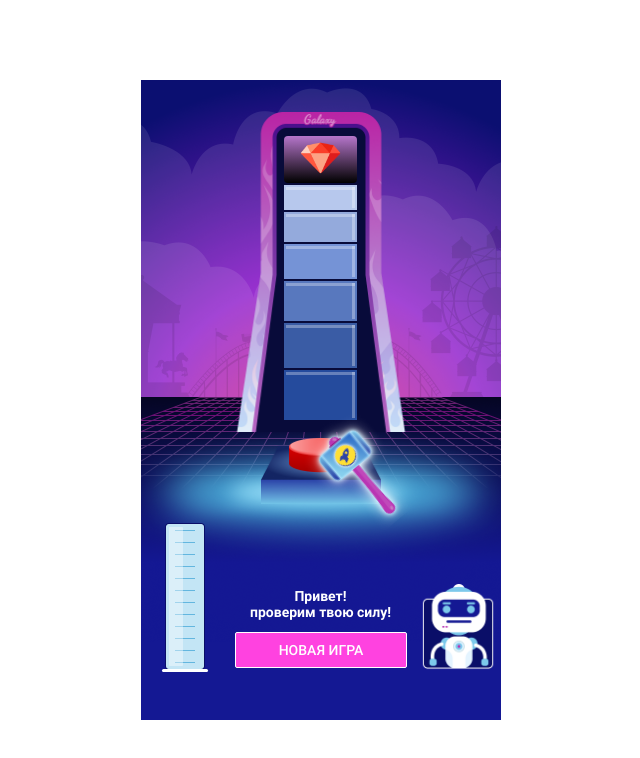
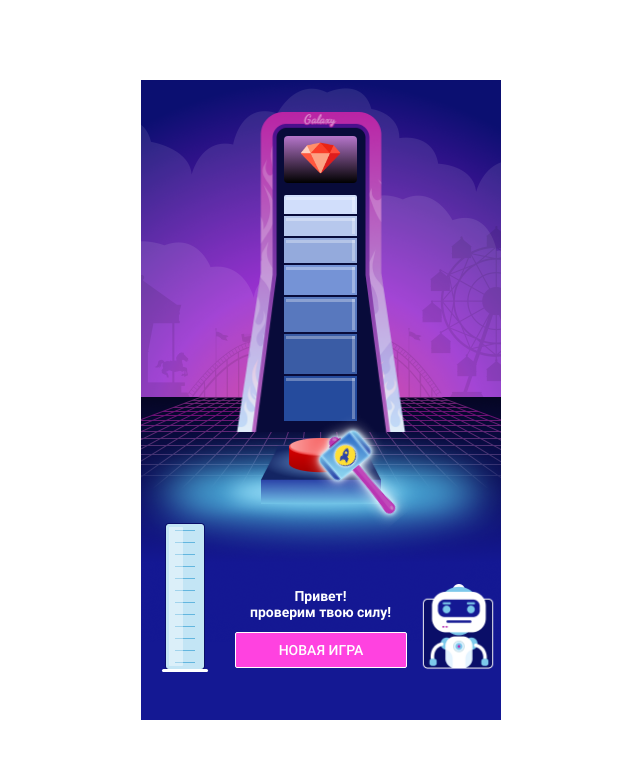
Before and after one commit to SmokeGuap/power-game, a React (Vite) app: page / in a window 1280 px wide. Shown: the top 758 px of the page, without its empty margins (319-959 px from the left). Built offline with nearby package versions, Linux system fonts and the light colour scheme.

Commit message:
add 7 block and add delay on change bg-color blocks

```diff
--- a/src/components/ImageComponents/Measure/Measure.module.scss
+++ b/src/components/ImageComponents/Measure/Measure.module.scss
@@ -19,6 +19,7 @@
 
 .levelRuby {
   height: 47px;
+  margin-bottom: 10px;
   border-radius: 4px;
   background: $rubyBackground;
 }
@@ -66,56 +67,59 @@
     height: calc(100% - 4px);
     background: $blockGlow;
   }
-  &:nth-of-type(1) {
-    height: 24px;
+
+  &:nth-of-type(2) {
+    border-top-left-radius: 2px;
+    border-top-right-radius: 2px;
+    height: 19px;
     background-color: $block1;
   }
-  &:nth-of-type(2) {
-    height: 25px;
+  &:nth-of-type(3) {
+    height: 20px;
     background-color: $block2;
   }
-  &:nth-of-type(3) {
-    height: 30px;
+  &:nth-of-type(4) {
+    height: 25px;
     background-color: $block3;
   }
-  &:nth-of-type(4) {
-    height: 35px;
+  &:nth-of-type(5) {
+    height: 30px;
     background-color: $block4;
   }
-  &:nth-of-type(5) {
-    height: 40px;
+  &:nth-of-type(6) {
+    height: 35px;
     background-color: $block5;
   }
-  &:nth-of-type(6) {
-    height: 45px;
+  &:nth-of-type(7) {
+    height: 40px;
     background-color: $block6;
   }
-  &:nth-of-type(7) {
-    height: 50px;
+  &:nth-of-type(8) {
+    height: 45px;
     background-color: $block7;
   }
 }
 
 .levelActive {
-  &:nth-of-type(1) {
+  &:nth-of-type(2) {
     background-color: $blockActive1;
   }
-  &:nth-of-type(2) {
+  &:nth-of-type(3) {
     background-color: $blockActive2;
   }
-  &:nth-of-type(3) {
+  &:nth-of-type(4) {
     background-color: $blockActive3;
   }
-  &:nth-of-type(4) {
+  &:nth-of-type(5) {
     background-color: $blockActive4;
   }
-  &:nth-of-type(5) {
+  &:nth-of-type(6) {
     background-color: $blockActive5;
   }
-  &:nth-of-type(6) {
+  &:nth-of-type(7) {
     background-color: $blockActive6;
   }
-  &:nth-of-type(7) {
+  &:nth-of-type(8) {
     background-color: $blockActive7;
   }
 }
--- a/src/components/ImageComponents/Measure/Measure.tsx
+++ b/src/components/ImageComponents/Measure/Measure.tsx
@@ -1,5 +1,12 @@
 import classNames from 'classnames';
-import { FC, useContext } from 'react';
+import {
+  Dispatch,
+  FC,
+  SetStateAction,
+  useContext,
+  useEffect,
+  useState,
+} from 'react';
 
 import MeasureImage from 'src/assets/images/measure_main.png';
 import Ruby from 'src/assets/images/ruby.png';
@@ -10,7 +17,44 @@ import gameConfig from 'src/gameConfig';
 import styles from './Measure.module.scss';
 
 const Measure: FC = () => {
-  const { powerOfPunch } = useContext(StateContext);
+  const { powerOfPunch, punch } = useContext(StateContext);
+
+  const [block1, setBlock1] = useState(false);
+  const [block2, setBlock2] = useState(false);
+  const [block3, setBlock3] = useState(false);
+  const [block4, setBlock4] = useState(false);
+  const [block5, setBlock5] = useState(false);
+  const [block6, setBlock6] = useState(false);
+  const [block7, setBlock7] = useState(false);
+  const [ruby, setRuby] = useState(false);
+
+  useEffect(() => {
+    if (!punch) {
+      setBlock1(false);
+      setBlock2(false);
+      setBlock3(false);
+      setBlock4(false);
+      setBlock5(false);
+      setBlock6(false);
+      setBlock7(false);
+      setRuby(false);
+    }
+
+    if (powerOfPunch > gameConfig.block1) delay(0, setBlock1);
+    if (powerOfPunch > gameConfig.block2) delay(300, setBlock2);
+    if (powerOfPunch > gameConfig.block3) delay(600, setBlock3);
+    if (powerOfPunch > gameConfig.block4) delay(900, setBlock4);
+    if (powerOfPunch > gameConfig.block5) delay(1200, setBlock5);
+    if (powerOfPunch > gameConfig.block6) delay(1500, setBlock6);
+    if (powerOfPunch > gameConfig.block7) delay(1800, setBlock7);
+    if (powerOfPunch > gameConfig.ruby) delay(2100, setRuby);
+  }, [punch, powerOfPunch]);
+
+  const delay = (time: number, setBlock: Dispatch<SetStateAction<boolean>>) => {
+    setTimeout(() => {
+      setBlock(true);
+    }, time);
+  };
 
   return (
     <>
@@ -18,42 +62,47 @@ const Measure: FC = () => {
       <div className={styles.levels}>
         <div
           className={classNames(styles.levelRuby, {
-            [styles.levelRubyActive]: powerOfPunch > gameConfig.ruby,
+            [styles.levelRubyActive]: ruby,
           })}
         >
           <img src={Ruby} className={styles.ruby} alt='Ruby' />
-          {powerOfPunch > gameConfig.ruby && (
+          {ruby && (
             <img src={RubyGlow} className={styles.rubyGlow} alt='RubyGlow' />
           )}
         </div>
         <div
           className={classNames(styles.level, {
-            [styles.levelActive]: powerOfPunch > gameConfig.block6,
+            [styles.levelActive]: block7,
           })}
         ></div>
         <div
           className={classNames(styles.level, {
-            [styles.levelActive]: powerOfPunch > gameConfig.block5,
+            [styles.levelActive]: block6,
           })}
         ></div>
         <div
           className={classNames(styles.level, {
-            [styles.levelActive]: powerOfPunch > gameConfig.block4,
+            [styles.levelActive]: block5,
           })}
         ></div>
         <div
           className={classNames(styles.level, {
-            [styles.levelActive]: powerOfPunch > gameConfig.block3,
+            [styles.levelActive]: block4,
           })}
         ></div>
         <div
           className={classNames(styles.level, {
-            [styles.levelActive]: powerOfPunch > gameConfig.block2,
+            [styles.levelActive]: block3,
           })}
         ></div>
         <div
           className={classNames(styles.level, {
-            [styles.levelActive]: powerOfPunch > gameConfig.block1,
+            [styles.levelActive]: block2,
+          })}
+        ></div>
+        <div
+          className={classNames(styles.level, {
+            [styles.levelActive]: block1,
           })}
         ></div>
       </div>
--- a/src/gameConfig.ts
+++ b/src/gameConfig.ts
@@ -5,7 +5,8 @@ const gameConfig = {
   block4: 45,
   block5: 60,
   block6: 75,
-  ruby: 80,
+  block7: 80,
+  ruby: 90,
 };
 
 export default gameConfig;
```
